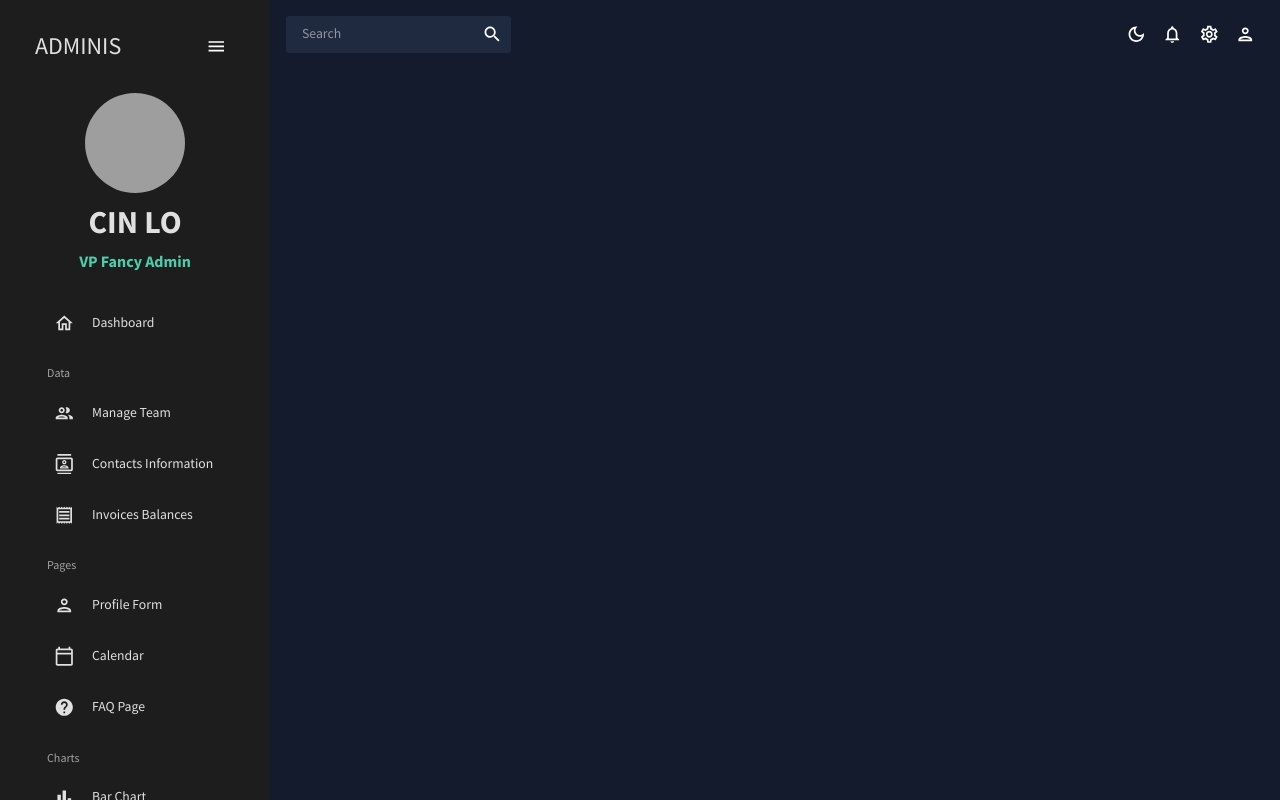
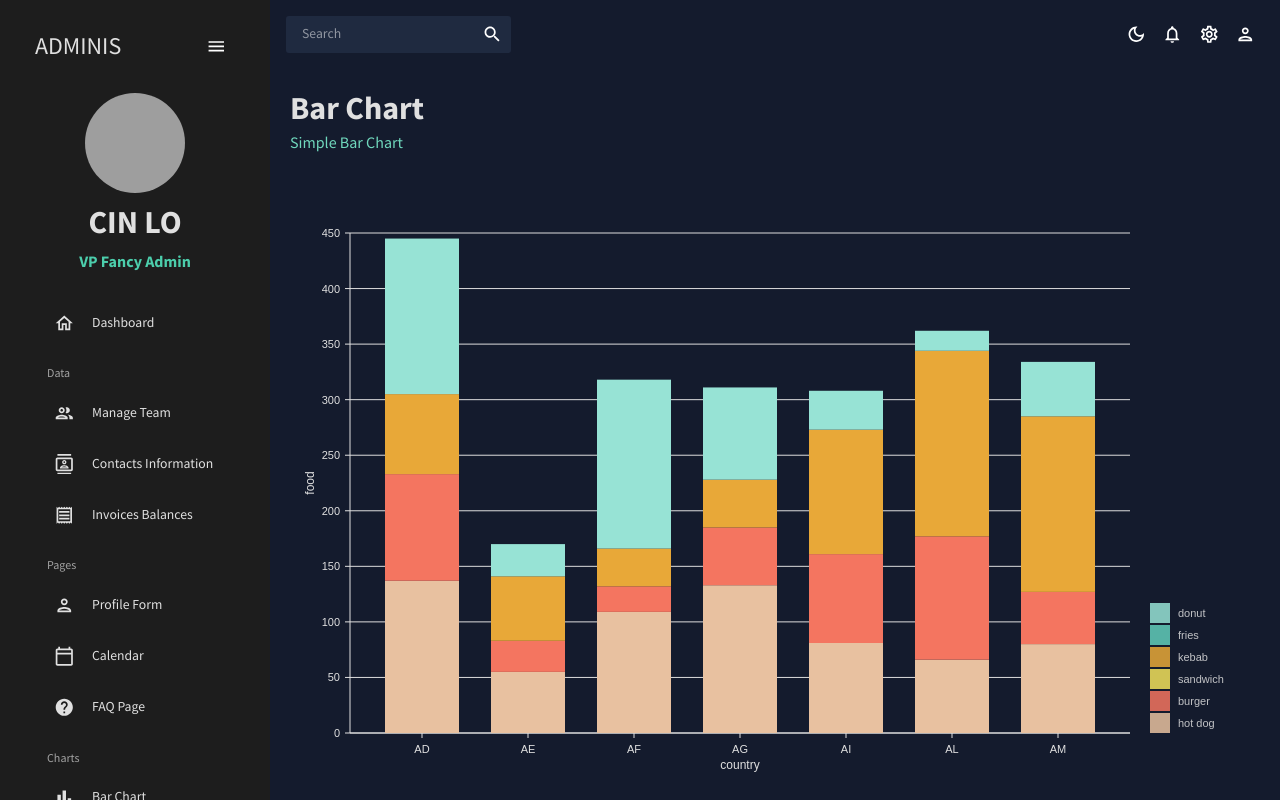
Before and after one commit to CinLo82/reactDashboardApp, a React (Create React App) app: page /bar in a window 1280 px wide. Built offline with nearby package versions, Linux system fonts and the light colour scheme; grey boxes are pictures that could not be loaded.

Commit message:
Bar Page

```diff
--- a/src/App.js
+++ b/src/App.js
@@ -10,9 +10,9 @@
 import Form from './scenes/form';
 import Calendar from './scenes/calendar';
 import FAQ from './scenes/faq';
-//import Bar from './scenes/bar';
+import Bar from './scenes/bar';
+//import Pie from './scenes/pie';
 //import Line from './scenes/line';
-//import Pie from './scenes/pie';
 //import Geography from './scenes/geography';
 
 
@@ -35,7 +35,7 @@
               <Route path='/form' element={<Form />} />
               <Route path='/calendar' element={<Calendar />} />
               <Route path='/faq' element={<FAQ />} />
-              {/* <Route path='/bar' element={<Bar />} /> */}
+              <Route path='/bar' element={<Bar />} />
               {/* <Route path='/line' element={<Line />} /> */}
               {/* <Route path='/pie' element={<Pie />} /> */}
               {/* <Route path='/geography' element={<Geography />} /> */}
--- /dev/null
+++ b/src/components/BarChart.jsx
@@ -0,0 +1,130 @@
+import { useTheme } from '@mui/material'
+import { ResponsiveBar } from '@nivo/bar'
+import { tokens } from '../theme';
+import { mockBarData  as data } from '../data/mockData';
+
+
+const BarChart = ({ isDashboard = false }) => {
+    const theme = useTheme();
+    const colors = tokens(theme.palette.mode);
+
+    return (
+        <ResponsiveBar
+            data={data}
+            theme={{
+                axis: {
+                    domain: {
+                        line: {
+                            stroke: colors.grey[100],
+                        },
+                    },
+                    legend: {
+                        text: {
+                            fill: colors.grey[100],
+                        },
+                    },
+                    ticks: {
+                        line: {
+                            stroke: colors.grey[100],
+                            strokeWidth: 1
+                        },
+                        text: {
+                            fill: colors.grey[100],
+                        },
+                    },
+                },
+                legends: {
+                    text: {
+                        fill: colors.grey[100],
+                    },
+                },
+            }}
+            keys={['hot dog', 'burger', 'sandwich', 'kebab', 'fries', 'donut']}
+            indexBy="country"
+            margin={{ top: 50, right: 130, bottom: 50, left: 60 }}
+            padding={0.3}
+            valueScale={{ type: 'linear' }}
+            indexScale={{ type: 'band', round: true }}
+            colors={{ scheme: 'nivo' }}
+            defs={[
+                {
+                    id: "dots",
+                    type: "patternDots",
+                    background: "inherit",
+                    color: "#38bcb2",
+                    size: 4,
+                    padding: 1,
+                    stagger: true,
+                  },
+                  {
+                    id: "lines",
+                    type: "patternLines",
+                    background: "inherit",
+                    color: "#eed312",
+                    rotation: -45,
+                    lineWidth: 6,
+                    spacing: 10,
+                  },
+                ]}
+                borderColor={{
+                  from: "color",
+                  modifiers: [["darker", "1.6"]],
+                }}
+                axisTop={null}
+                axisRight={null}
+                axisBottom={{
+                  tickSize: 5,
+                  tickPadding: 5,
+                  tickRotation: 0,
+                  legend: isDashboard ? undefined : "country", // changed
+                  legendPosition: "middle",
+                  legendOffset: 32,
+                }}
+                axisLeft={{
+                  tickSize: 5,
+                  tickPadding: 5,
+                  tickRotation: 0,
+                  legend: isDashboard ? undefined : "food", // changed
+                  legendPosition: "middle",
+                  legendOffset: -40,
+                }}
+                enableLabel={false}
+                labelSkipWidth={12}
+                labelSkipHeight={12}
+                labelTextColor={{
+                  from: "color",
+                  modifiers: [["darker", 1.6]],
+                }}
+                legends={[
+                  {
+                    dataFrom: "keys",
+                    anchor: "bottom-right",
+                    direction: "column",
+                    justify: false,
+                    translateX: 120,
+                    translateY: 0,
+                    itemsSpacing: 2,
+                    itemWidth: 100,
+                    itemHeight: 20,
+                    itemDirection: "left-to-right",
+                    itemOpacity: 0.85,
+                    symbolSize: 20,
+                    effects: [
+                      {
+                        on: "hover",
+                        style: {
+                          itemOpacity: 1,
+                        },
+                      },
+                    ],
+                  },
+                ]}
+                role="application"
+                barAriaLabel={function (e) {
+                  return e.id + ": " + e.formattedValue + " in country: " + e.indexValue;
+                }}
+         />
+    );
+};
+
+export default BarChart;
--- /dev/null
+++ b/src/scenes/bar/index.jsx
@@ -0,0 +1,16 @@
+import { Box } from '@mui/material'
+import Header from '../../components/Header'
+import BarChart from '../../components/BarChart'
+
+const Bar = () => {
+    return (
+        <Box m='20px' >
+            <Header title='Bar Chart' subtitle='Simple Bar Chart' />
+            <Box height='75vh' >
+                <BarChart />
+            </Box>
+        </Box>
+    );
+}
+
+export default Bar;
```
